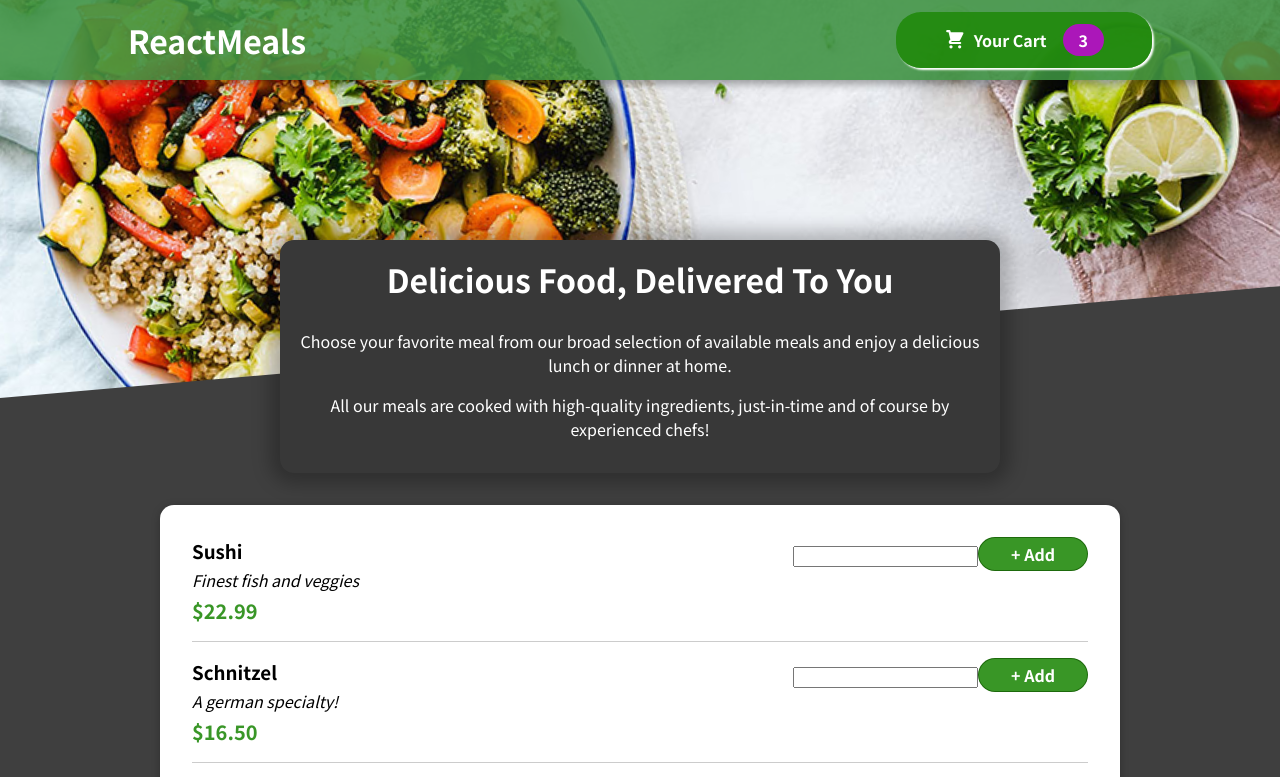
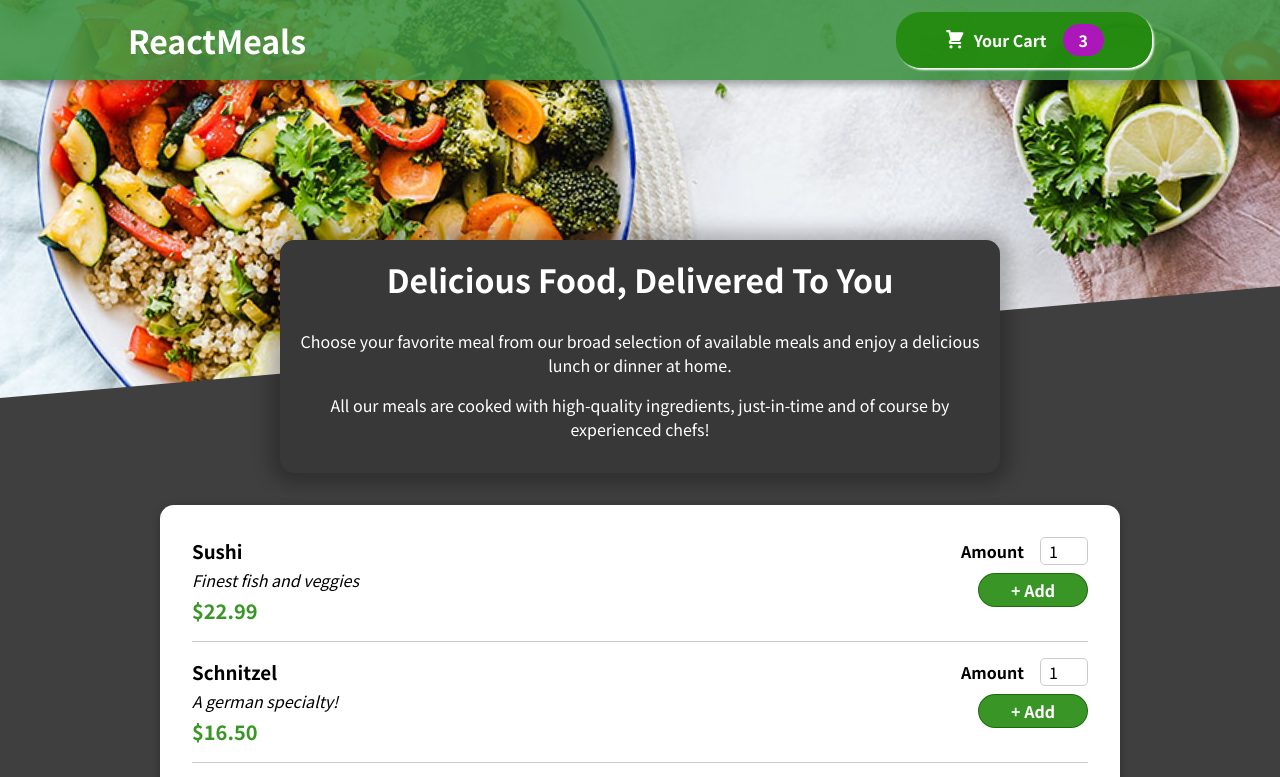
Before and after one commit to PatrikPridal/food-order-app-demo, a React (Create React App) app: page / in a window 1280 px wide. Shown: the top 777 px of the page. Built offline with nearby package versions, Linux system fonts and the light colour scheme.

Commit message:
Input.js (reusable) component added

```diff
--- a/src/components/Meals/MealItem/MealItemForm.js
+++ b/src/components/Meals/MealItem/MealItemForm.js
@@ -1,8 +1,16 @@
+import Input from '../../UI/Input';
 import classes from './MealItemForm.module.css';
 
 const MealItemForm = props => {
     return <form className={classes.form}>
-        <input />
+        <Input label="Amount" input={{
+            id: 'amount',
+            type: 'number',
+            min: 1,
+            max: 5,
+            step: 1,
+            defaultValue: '1'
+        }} />
         <button>+ Add</button>
     </form>
 };
--- /dev/null
+++ b/src/components/UI/Input.js
@@ -0,0 +1,12 @@
+import classes from "./Input.module.css";
+
+const Input = (props) => {
+  return (
+    <div className={classes.input}>
+      <label htmlFor={props.input.id}>{props.label}</label>
+      <input {...props.input} />
+    </div>
+  );
+};
+
+export default Input;
--- /dev/null
+++ b/src/components/UI/Input.module.css
@@ -0,0 +1,18 @@
+.input {
+    display: flex;
+    align-items: center;
+    margin-bottom: 0.5rem;
+  }
+
+  .input label {
+    font-weight: bold;
+    margin-right: 1rem;
+  }
+
+  .input input {
+    width: 3rem;
+    border-radius: 5px;
+    border: 1px solid #ccc;
+    font: inherit;
+    padding-left: 0.5rem;
+  }
```
